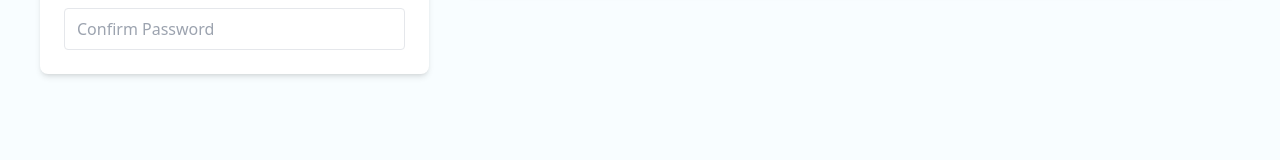
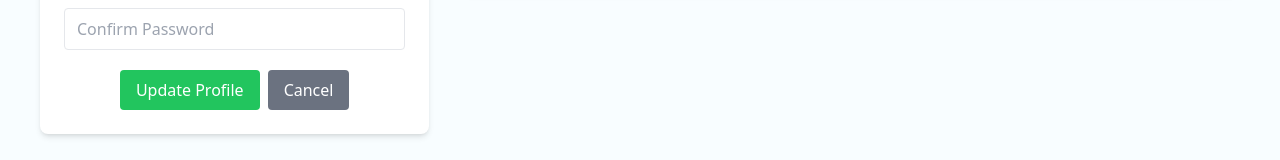
Before and after one commit to YosephSE/ATS, a Next.js app in the folder client/: page /candidate/profile in a window 1280 px wide. Both pictures are taken after a click on the button "Update Password". Shown: the part 610-770 px from the top of the page. Built offline with nearby package versions, Linux system fonts and the light colour scheme; no server answers.

Commit message:
password update modal UI done

```diff
--- a/client/components/candidate/Profile.tsx
+++ b/client/components/candidate/Profile.tsx
@@ -112,6 +112,9 @@ const CandidateProfile: React.FC = () => {
       ],
     }));
   };
+  const handleupdatePassword = async () => {
+    console.log("password updated");
+  }
 
   const handleImageChange = async (e: ChangeEvent<HTMLInputElement>) => {
     if (e.target.files && e.target.files[0]) {
@@ -228,6 +231,20 @@ const CandidateProfile: React.FC = () => {
               name="oldpassword"
               placeholder="Confirm Password"
             />
+            <div className="flex justify-center space-x-2 mt-5">
+                  <button
+                    onClick={handleupdatePassword}
+                    className="bg-green-500 text-white px-4 py-2 rounded hover:bg-green-600 transition duration-300"
+                  >
+                    Update Profile
+                  </button>
+                  <button
+                    onClick={() => setPasswordEditing(false)}
+                    className="bg-gray-500 text-white px-4 py-2 rounded hover:bg-gray-600 transition duration-300"
+                  >
+                    Cancel
+                  </button>
+                </div>
           </div>) : null}
 
 
```
